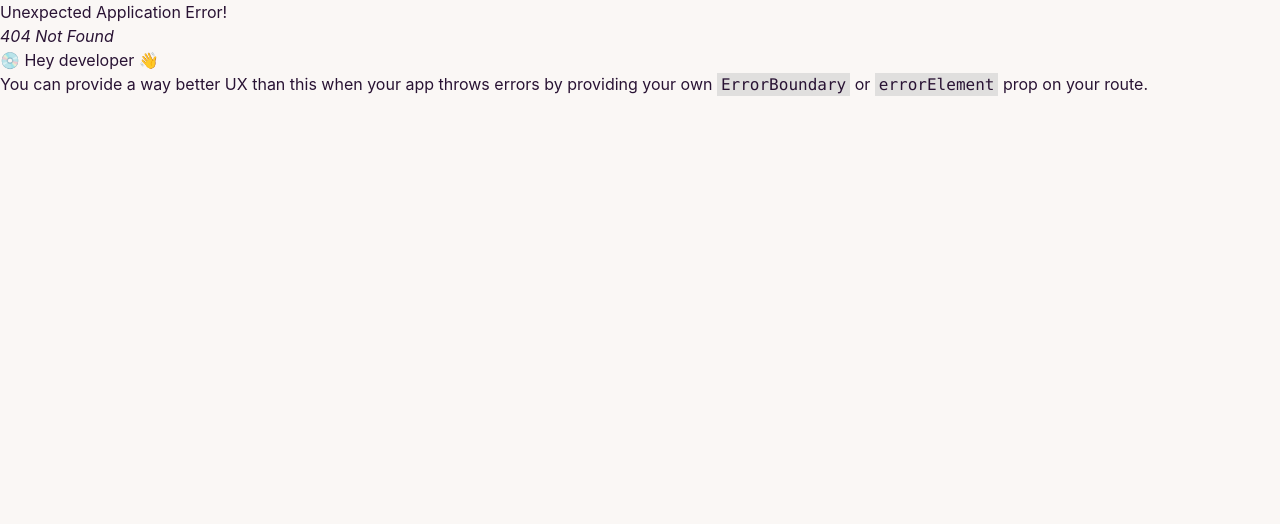
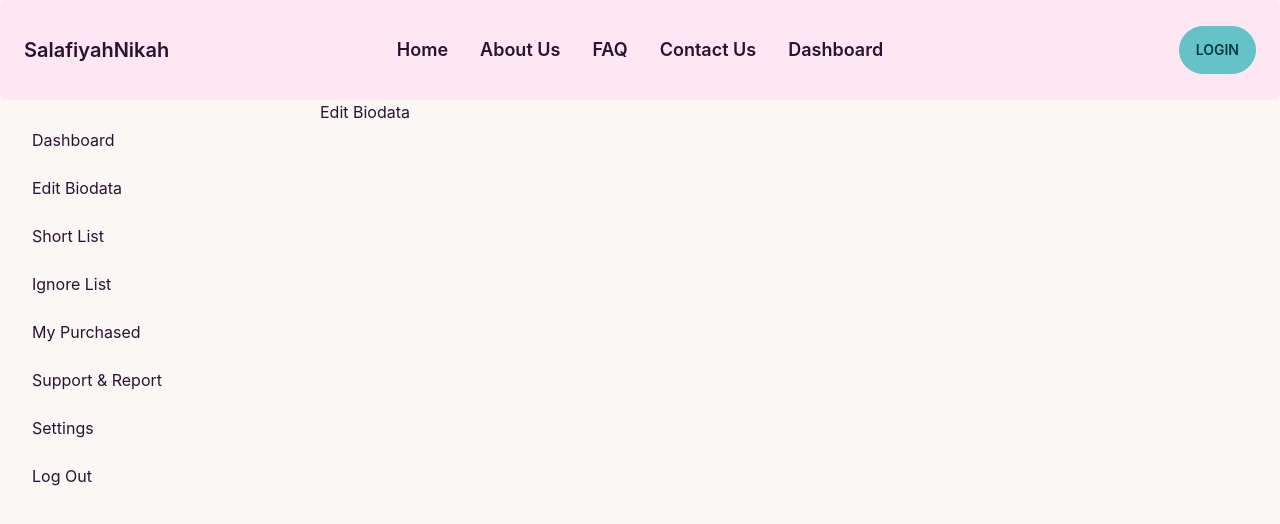
Before and after one commit to minjurRahman/marriage-media-client, a React (Create React App) app: page /dashboard/editbiodata in a window 1280 px wide. Before the commit this address had no page. Shown: the top 524 px of the page. Built offline with nearby package versions, Linux system fonts and the light colour scheme.

Commit message:
Dashboard Designed

```diff
--- /dev/null
+++ b/src/Layout/DashboardLayout.js
@@ -0,0 +1,42 @@
+import React from 'react';
+import { Link, Outlet } from 'react-router-dom';
+import NavBar from '../Pages/Shared/NavBar/NavBar';
+
+const DashboardLayout = () => {
+    return (
+        <div>
+            <NavBar></NavBar>
+            <div className="drawer drawer-mobile">
+                <input id="dashboard-drawer" type="checkbox" className="drawer-toggle" />
+                <div className="drawer-content">
+                   <Outlet></Outlet>
+
+                </div>
+                <div className="drawer-side">
+                    <label htmlFor="dashboard-drawer" className="drawer-overlay"></label>
+                    <ul className="menu p-4 w-80 text-base-content">
+
+                    <li><Link to='/dashboard'>Dashboard</Link></li>
+                    {
+                        // isAdmin &&
+                         <>
+                        <li><Link to='/dashboard/editbiodata'>Edit Biodata</Link></li>
+                        <li><Link to='/dashboard/shortlist'>Short List</Link></li>
+                        <li><Link to='/dashboard/ignorelist'>Ignore List</Link></li>
+                        <li><Link to='/dashboard/mypurchased'>My Purchased</Link></li>
+                        <li><Link to='/dashboard/supportreport'>Support & Report</Link></li>
+                        <li><Link to='/dashboard/settings'>Settings</Link></li>
+                        <li><Link to='/dashboard/logout'>Log Out</Link></li>
+
+                        </>
+                    }
+
+                    </ul>
+
+                </div>
+                </div>
+        </div>
+    );
+};
+
+export default DashboardLayout;
--- /dev/null
+++ b/src/Pages/Dashboard/Dashboard.js
@@ -0,0 +1,11 @@
+import React from 'react';
+
+const Dashboard = () => {
+    return (
+        <div>
+            Dashboard
+        </div>
+    );
+};
+
+export default Dashboard;
--- /dev/null
+++ b/src/Pages/Dashboard/EditBiodata.js
@@ -0,0 +1,11 @@
+import React from 'react';
+
+const EditBiodata = () => {
+    return (
+        <div>
+            Edit Biodata
+        </div>
+    );
+};
+
+export default EditBiodata;
--- /dev/null
+++ b/src/Pages/Dashboard/IgnoreList.js
@@ -0,0 +1,11 @@
+import React from 'react';
+
+const IgnoreList = () => {
+    return (
+        <div>
+            Ignore List
+        </div>
+    );
+};
+
+export default IgnoreList;
--- /dev/null
+++ b/src/Pages/Dashboard/LogOut.js
@@ -0,0 +1,11 @@
+import React from 'react';
+
+const LogOut = () => {
+    return (
+        <div>
+            Logout
+        </div>
+    );
+};
+
+export default LogOut;
--- /dev/null
+++ b/src/Pages/Dashboard/MyPurchased.js
@@ -0,0 +1,11 @@
+import React from 'react';
+
+const MyPurchased = () => {
+    return (
+        <div>
+            My Purchased
+        </div>
+    );
+};
+
+export default MyPurchased;
--- /dev/null
+++ b/src/Pages/Dashboard/Settings.js
@@ -0,0 +1,11 @@
+import React from 'react';
+
+const Settings = () => {
+    return (
+        <div>
+            Settings
+        </div>
+    );
+};
+
+export default Settings;
--- /dev/null
+++ b/src/Pages/Dashboard/ShortList.js
@@ -0,0 +1,11 @@
+import React from 'react';
+
+const ShortList = () => {
+    return (
+        <div>
+            Short List
+        </div>
+    );
+};
+
+export default ShortList;
--- /dev/null
+++ b/src/Pages/Dashboard/SupportReport.js
@@ -0,0 +1,11 @@
+import React from 'react';
+
+const SupportReport = () => {
+    return (
+        <div>
+            Support and Report
+        </div>
+    );
+};
+
+export default SupportReport;
--- a/src/Pages/Shared/NavBar/NavBar.js
+++ b/src/Pages/Shared/NavBar/NavBar.js
@@ -8,6 +8,7 @@
         <li><Link className='text-lg font-semibold rounded-lg' to='/about-us'>About Us</Link></li>
         <li><Link className='text-lg font-semibold rounded-lg' to='/faq'>FAQ</Link></li>
         <li><Link className='text-lg font-semibold rounded-lg' to='/contact-us'>Contact Us</Link></li>
+        <li><Link className='text-lg font-semibold rounded-lg' to='/dashboard'>Dashboard</Link></li>
 
         {/* {user?.uid ?
             <>
```
Also changed, not shown: public/bioData.json (added, +31 -0 lines), src/Routes/Routes/Routes.js (+48 -0 lines).
